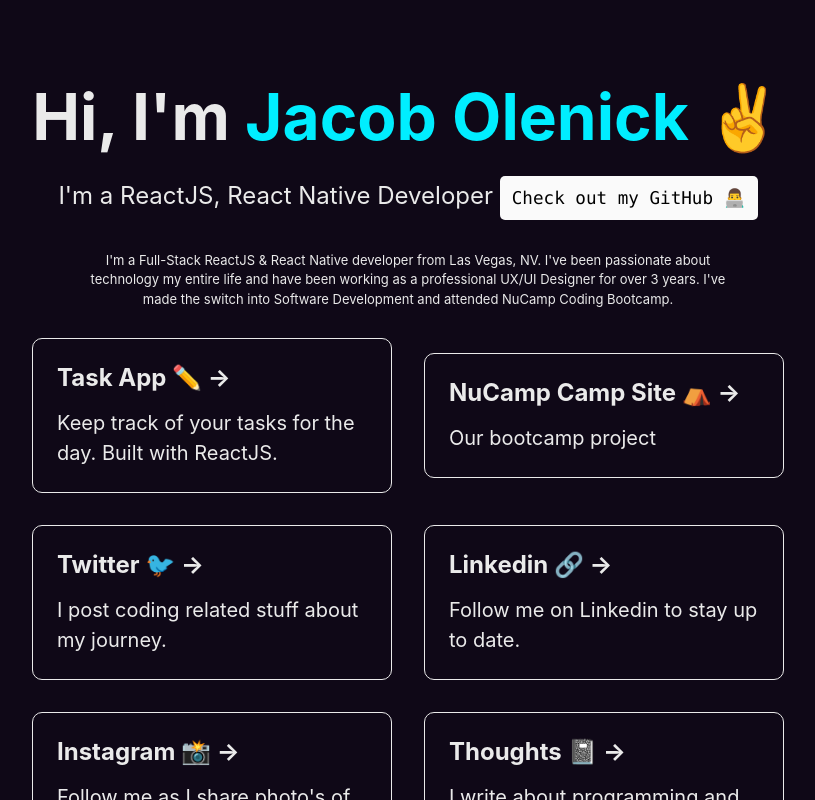
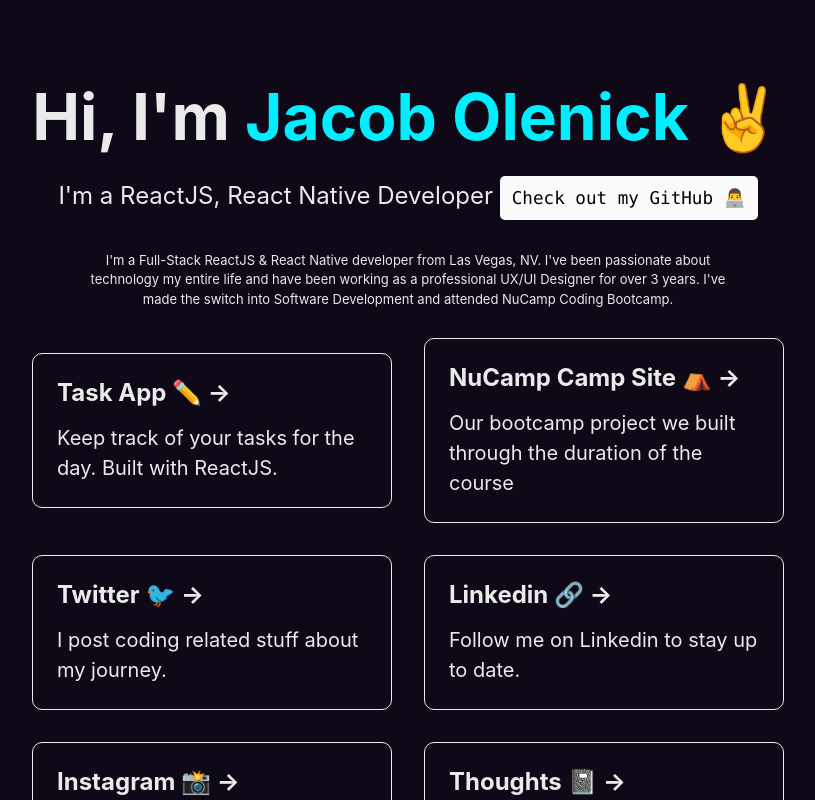
Before and after one commit to jacobolenick/portfoliosite, a Next.js app: page / in a window 1280 px wide. Shown: the top 800 px of the page, without its empty margins (232-1047 px from the left). Built offline with nearby package versions, Linux system fonts and the light colour scheme.

Commit message:
updated some wording on nucamp campsite

```diff
--- a/pages/index.js
+++ b/pages/index.js
@@ -32,7 +32,7 @@
 
           <a href="https://github.com/jacobolenick/NUCAMPSITE" className={styles.card}>
             <h3>NuCamp Camp Site ⛺️ &rarr;</h3>
-            <p>Our bootcamp project</p>
+            <p>Our bootcamp project we built through the duration of the course</p>
           </a>
 
           <a
```
